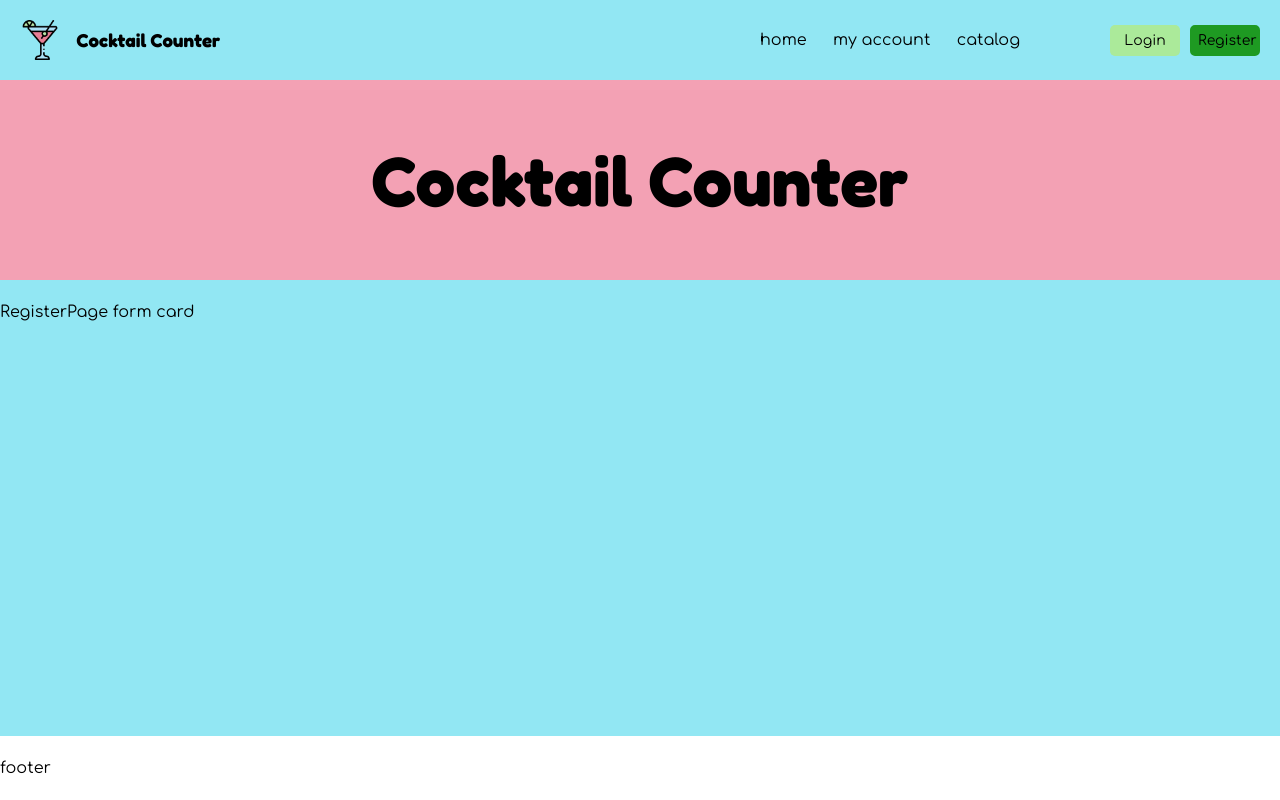
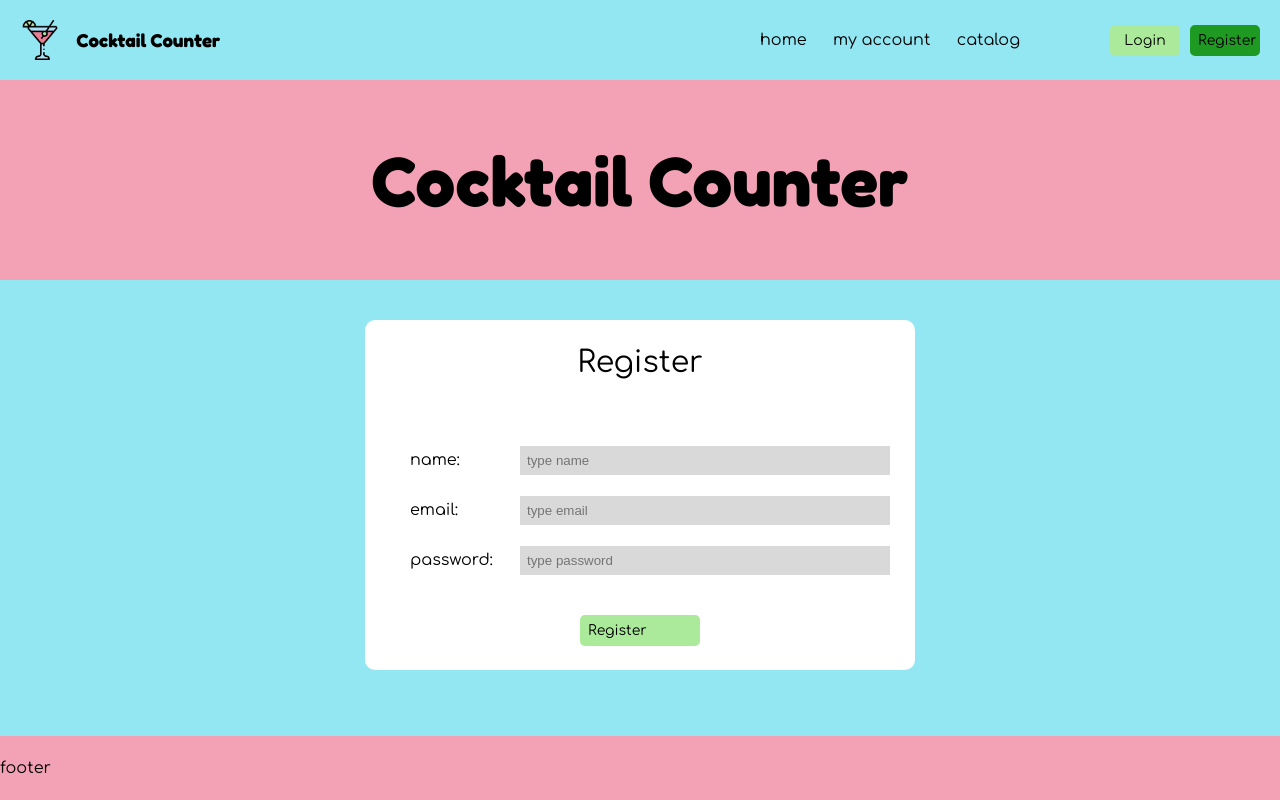
Before and after one commit to suzegeerdink/cocktail-website, a React (Vite) app: page /register-page in a window 1280 px wide. Built offline with nearby package versions, Linux system fonts and the light colour scheme.

Commit message:
inlog and register forms layout

```diff
--- a/src/App.css
+++ b/src/App.css
@@ -8,3 +8,21 @@ main {
   flex-grow: 1;
   background-color: var(--primary-color);
 }
+
+.intro-section {
+  display: flex;
+  flex-direction: row;
+  justify-content: center;
+  align-items: center;
+  width: 100%;
+  min-height: 200px;
+  background: var(--secondary-color);
+}
+
+.intro-section h1 {
+  font-size: 70px;
+}
+
+footer {
+  background-color: var(--secondary-color);
+}
--- a/src/assets/components/random-cocktail/RandomCocktail.jsx
+++ b/src/assets/components/random-cocktail/RandomCocktail.jsx
@@ -1,4 +1,5 @@
 import './RandomCocktail.css'
+import cocktailshaker from '/src/assets/cocktail-shaker.png'
 
 function RandomCocktail() {
     return (
@@ -6,7 +7,7 @@ function RandomCocktail() {
             <button className="random-button">
             <h2>Shake Me!</h2>
                 <div className="crop-box">
-            <img src="src/assets/cocktail-shaker.png" alt="filler-image"/>
+            <img src={cocktailshaker} alt="filler-image"/>
                 </div>
             </button>
         </>
--- a/src/assets/pages/homepage/HomePage.css
+++ b/src/assets/pages/homepage/HomePage.css
@@ -1,22 +1,8 @@
-.intro-section {
-    display: flex;
-    flex-direction: row;
-    justify-content: center;
-    align-items: center;
-    min-height: 200px;
-    background: var(--secondary-color);
-}
-
-.intro-section h1 {
-    font-size: 70px;
-}
-
 .main-homepage {
     background: var(--primary-color);
     display: flex;
     flex-direction: column;
     min-height: calc(100vh - 150px);
-
 }
 
 .container-main-content {
@@ -40,7 +26,6 @@
         align-items: center;
         flex: 1;
         margin: 0 20px;
-        border: red solid 1px;
     }
 
     .highlighted-cocktails {
--- a/src/assets/pages/homepage/HomePage.jsx
+++ b/src/assets/pages/homepage/HomePage.jsx
@@ -4,7 +4,6 @@ import RandomCocktail from "../../components/random-cocktail/RandomCocktail.jsx"
 
 function HomePage() {
     return (
-        <>
             <div className="main-homepage">
                 <header className="intro-section">
                     <h1>Cocktail Counter</h1>
@@ -20,7 +19,6 @@ function HomePage() {
                     </section>
                 </main>
             </div>
-        </>
     )
 }
 
--- a/src/assets/pages/login-page/LoginPage.css
+++ b/src/assets/pages/login-page/LoginPage.css
@@ -1,12 +1,57 @@
-.intro-section {
+.login-page {
     display: flex;
-    flex-direction: row;
+    flex-direction: column;
     justify-content: center;
     align-items: center;
-    min-height: 200px;
-    background: var(--secondary-color);
+    gap: 40px;
 }
 
-.intro-section h1 {
-    font-size: 70px;
+.login-form {
+    display: flex;
+    flex-direction: column;
+    justify-content: stretch;
+    align-items: center;
+    min-height: 300px;
+    width: 550px;
+    border-radius: 10px;
+    gap: 30px;
+    background-color: var(--white-color);
 }
+
+.login-form p {
+    display: flex;
+    flex-direction: column;
+    align-items: center;
+    font-size: 30px;
+}
+
+.login-details {
+    display: flex;
+    flex-direction: column;
+    justify-content: flex-start;
+    width: 500px;
+    max-height: 100px;
+}
+
+.login-form input {
+    background-color: #D9D9D9;
+    border: transparent solid 2px;
+    width: 370px;
+    padding: 5px;
+}
+
+.login-form input::placeholder {
+    color: #757575;
+}
+
+input:focus {
+    border: #1E9A22 solid 2px;
+    outline: none;
+    color: #1E9A22;
+}
+
+.login-form button {
+    display: flex;
+    flex-direction: column;
+    justify-content: center;
+}
--- a/src/assets/pages/login-page/LoginPage.jsx
+++ b/src/assets/pages/login-page/LoginPage.jsx
@@ -2,16 +2,21 @@ import './LoginPage.css'
 
 function LoginPage() {
     return (
-        <>
+        <div className="login-page">
+            <header className="intro-section">
+                <h1>Cocktail Counter</h1>
+            </header>
             <main>
-                <section className="intro-section">
-                    <h1>Cocktail Counter</h1>
-                </section>
-                <section>
-                    <p>LoginPage form card</p>
-                </section>
+                <form className="login-form">
+                    <p>Inloggen</p>
+                    <section className="login-details">
+                        <span><label htmlFor="email">email:</label><input placeholder="type email" type="text" id="email" name="email"/></span>
+                        <span><label htmlFor="password">password:</label><input placeholder="type password" type="text" id="password" name="password"/></span>
+                    </section>
+                    <button>Inloggen</button>
+                </form>
             </main>
-        </>
+        </div>
     )
 }
 
--- a/src/assets/pages/register-page/RegisterPage.css
+++ b/src/assets/pages/register-page/RegisterPage.css
@@ -1,12 +1,57 @@
-.intro-section {
+.register-page {
     display: flex;
-    flex-direction: row;
+    flex-direction: column;
     justify-content: center;
     align-items: center;
-    min-height: 200px;
-    background: var(--secondary-color);
+    gap: 40px;
 }
 
-.intro-section h1 {
-    font-size: 70px;
+.register-form {
+    display: flex;
+    flex-direction: column;
+    justify-content: stretch;
+    align-items: center;
+    min-height: 350px;
+    width: 550px;
+    border-radius: 10px;
+    gap: 30px;
+    background-color: var(--white-color);
 }
+
+.register-form p {
+    display: flex;
+    flex-direction: column;
+    align-items: center;
+    font-size: 30px;
+}
+
+.register-details {
+    display: flex;
+    flex-direction: column;
+    justify-content: flex-start;
+    width: 500px;
+    max-height: 150px;
+}
+
+.register-form input {
+    background-color: #D9D9D9;
+    border: transparent solid 2px;
+    width: 370px;
+    padding: 5px;
+}
+
+.register-form input::placeholder {
+    color: #757575;
+}
+
+input:focus {
+    border: #1E9A22 solid 2px;
+    outline: none;
+    color: #1E9A22;
+}
+
+.register-form button {
+    display: flex;
+    flex-direction: column;
+    justify-content: center;
+}
--- a/src/assets/pages/register-page/RegisterPage.jsx
+++ b/src/assets/pages/register-page/RegisterPage.jsx
@@ -2,16 +2,22 @@ import './RegisterPage.css'
 
 function RegisterPage() {
     return (
-        <>
+        <div className="register-page">
+            <header className="intro-section">
+                <h1>Cocktail Counter</h1>
+            </header>
             <main>
-                <section className="intro-section">
-                    <h1>Cocktail Counter</h1>
-                </section>
-                <section>
-                    <p>RegisterPage form card</p>
-                </section>
+                <form className="register-form">
+                    <p>Register</p>
+                    <section className="register-details">
+                        <span><label htmlFor="name">name:</label><input placeholder="type name" type="text" id="name" name="name"/></span>
+                        <span><label htmlFor="email">email:</label><input placeholder="type email" type="text" id="email" name="email"/></span>
+                        <span><label htmlFor="password">password:</label><input placeholder="type password" type="text" id="password" name="password"/></span>
+                    </section>
+                    <button>Register</button>
+                </form>
             </main>
-        </>
+        </div>
     )
 }
 
```
